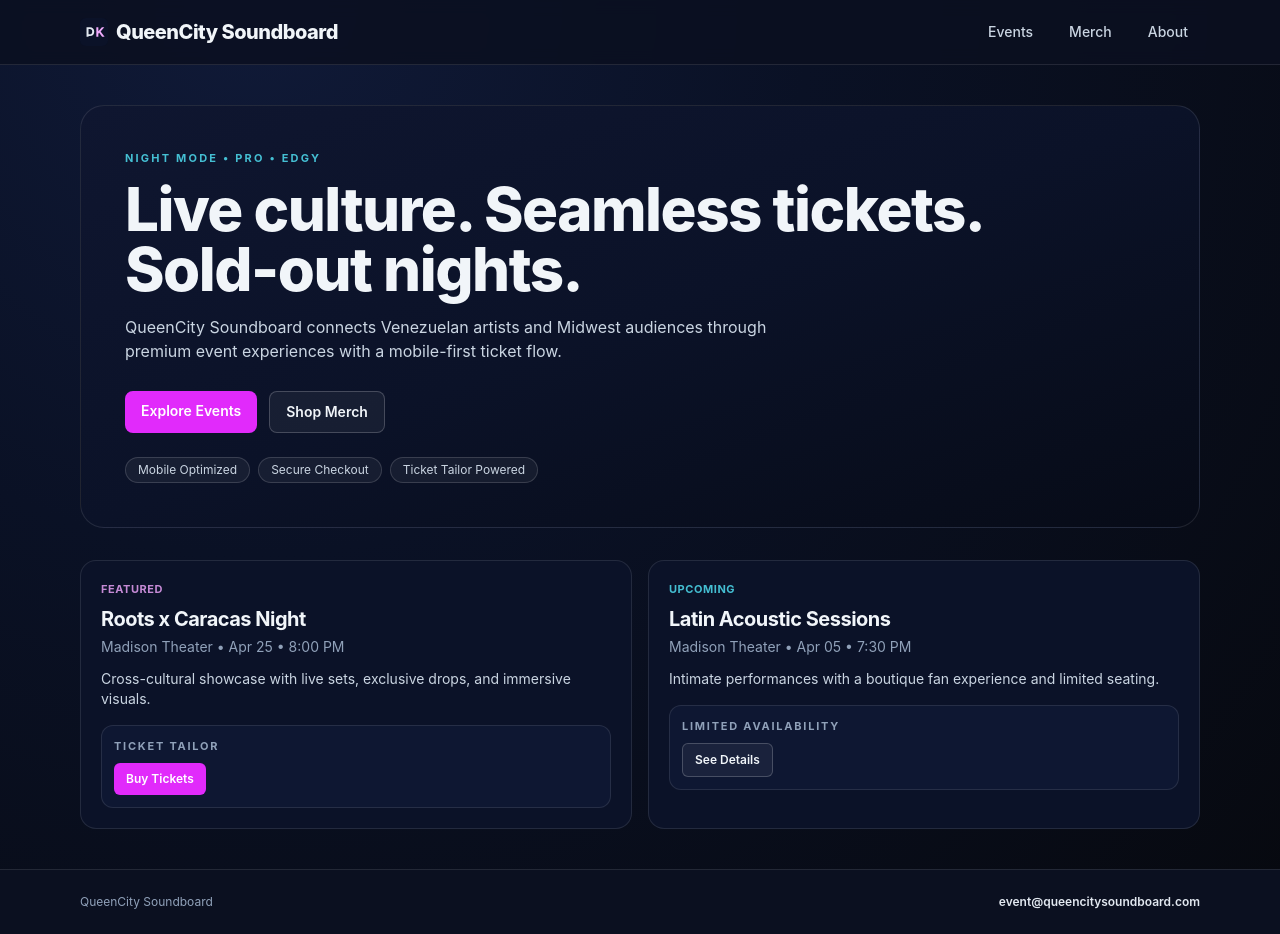
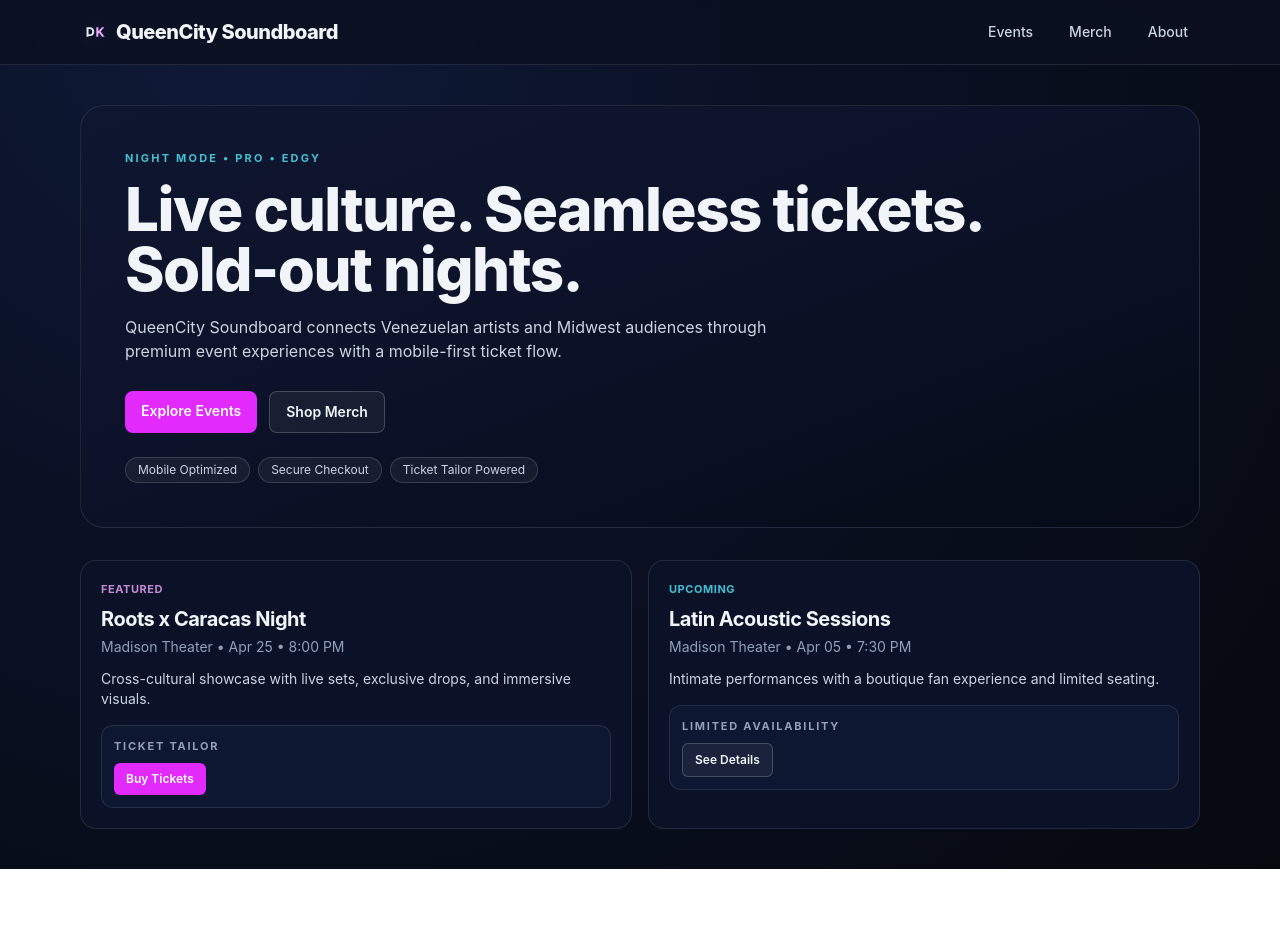
Before and after one commit to 0xwaya/queencity-soundboard-standalone, a Next.js app in the folder apps/web/: page / in a window 1280 px wide. After the commit the page ends 869 px from the top, so only its background shows below. Built offline with nearby package versions, Linux system fonts and the light colour scheme.

Commit message:
Revert "Add event contact email to site footer"
This reverts commit 19f2fff3cba0f2c704be1a72d01cc3bcf552f805.

```diff
--- a/apps/web/src/app/layout.tsx
+++ b/apps/web/src/app/layout.tsx
@@ -17,14 +17,6 @@ export default function RootLayout({
       <body className="bg-[#07090f] text-slate-100 antialiased">
         <Header />
         <main className="mx-auto max-w-6xl px-4 py-10">{children}</main>
-        <footer className="border-t border-white/10 bg-[#0b1020]">
-          <div className="mx-auto flex max-w-6xl flex-col items-start justify-between gap-2 px-4 py-6 text-xs text-slate-400 md:flex-row md:items-center">
-            <span>QueenCity Soundboard</span>
-            <a className="font-semibold text-slate-200 hover:text-white" href="mailto:event@queencitysoundboard.com">
-              event@queencitysoundboard.com
-            </a>
-          </div>
-        </footer>
       </body>
     </html>
   );
```
